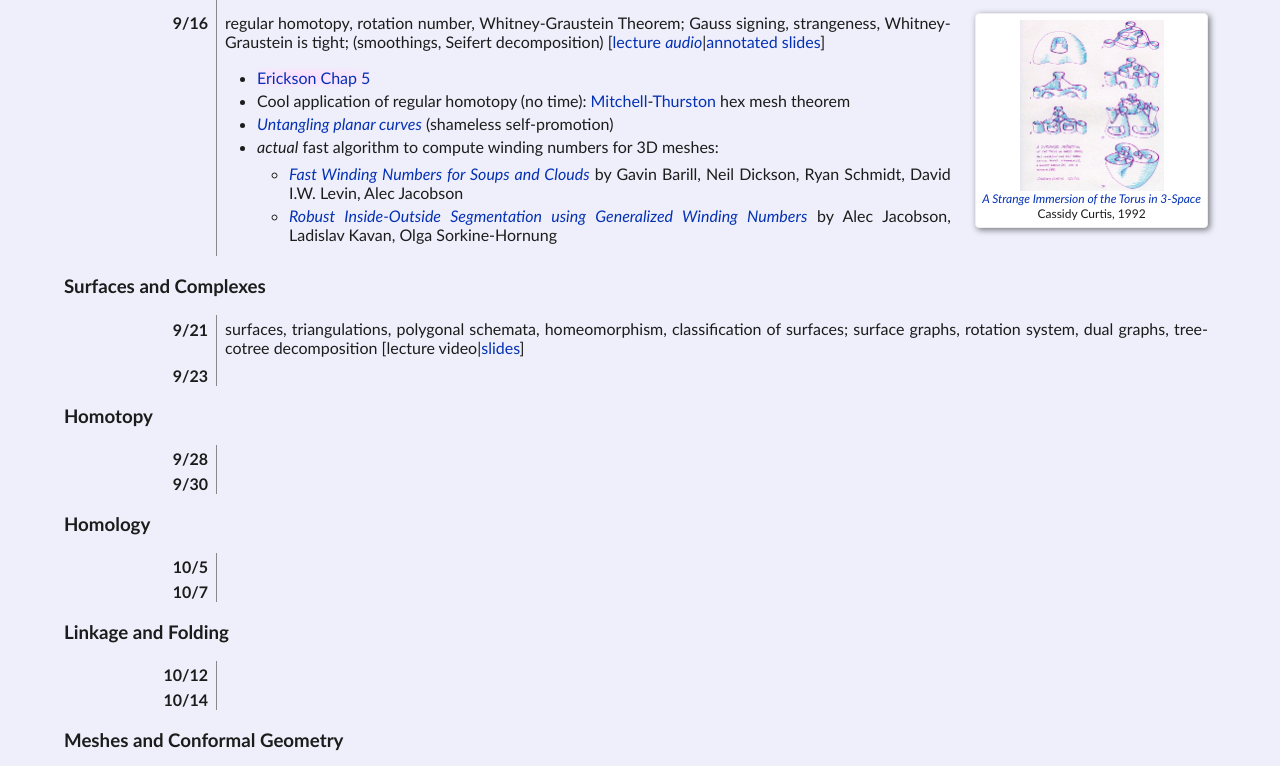
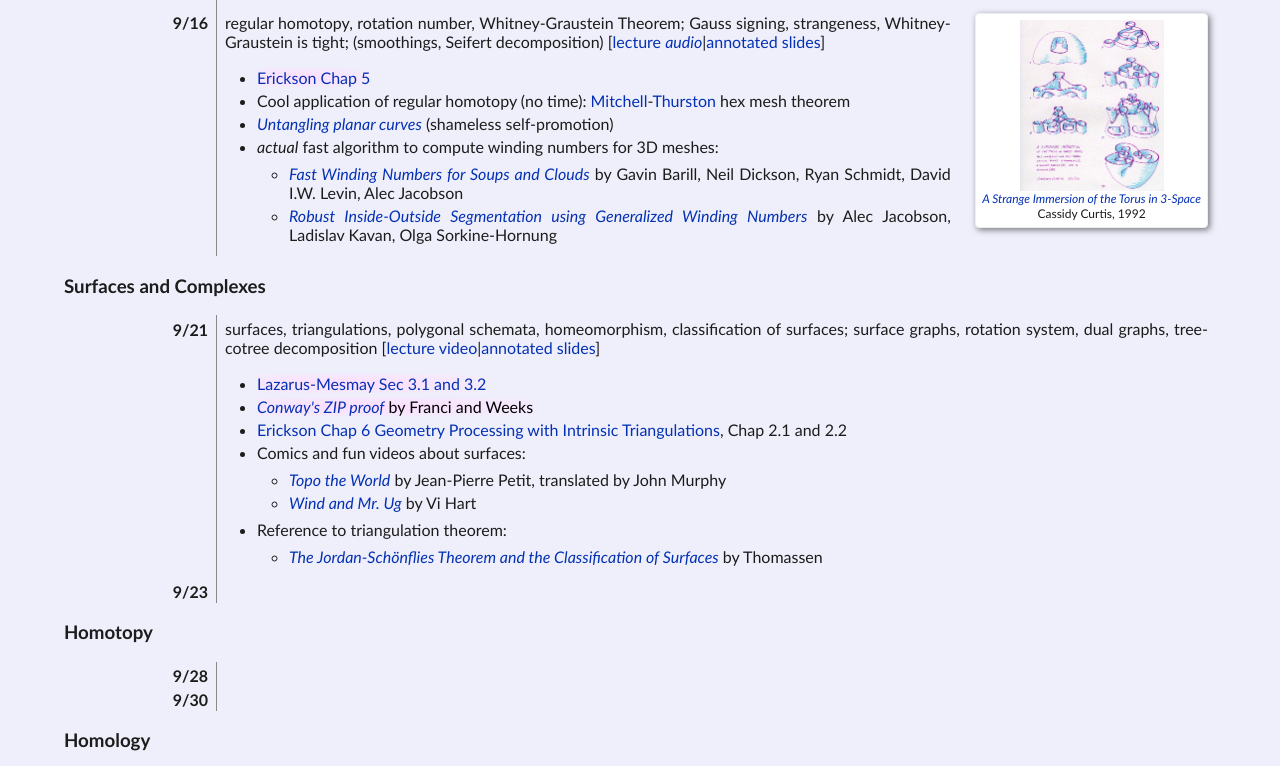
Before and after one commit to hcsoso/hcsoso.github.io, a plain HTML site: page teaching/topology-f21/schedule.html in a window 1280 px wide. Shown: the part 581-1347 px from the top of the page. Drawn offline with Linux system fonts and the light colour scheme.

Commit message:
0921 after

```diff
--- a/teaching/topology-f21/schedule.html
+++ b/teaching/topology-f21/schedule.html
@@ -88,7 +88,7 @@ regular homotopy, rotation number, Whitney-Graustein Theorem; Gauss signing, str
         <li> <a href="https://www.dgp.toronto.edu/projects/fast-winding-numbers/" target="_blank"><em>Fast Winding Numbers for Soups and Clouds</em></a> by Gavin Barill, Neil Dickson, Ryan Schmidt, David I.W. Levin, Alec Jacobson
         <li> <a href="https://igl.ethz.ch/projects/winding-number/" target="_blank"><em>Robust Inside-Outside Segmentation using Generalized Winding Numbers</em></a> by Alec Jacobson, Ladislav Kavan, Olga Sorkine-Hornung
         </ul>
-</ul>
+    </ul>
 
 
 </dl>
@@ -98,8 +98,37 @@ regular homotopy, rotation number, Whitney-Graustein Theorem; Gauss signing, str
 <dt> 9/21
 <dd>
 
+<!--
+<div class="floater">
+<a href="figs/monkey-saddle-2.gif"><img src="figs/monkey-saddle-2.gif" width=144 border=0></a><br>
+<em><a href="http://otherthings.com/uw/torus.html" target="_blank">A Strange Immersion of the Torus in 3-Space</a></em><br>
+Cassidy Curtis, 1992<br>
+</div>
+-->
+
 surfaces, triangulations, polygonal schemata, homeomorphism, classification of surfaces; surface graphs, rotation system, dual graphs, tree-cotree decomposition
-[lecture video|<a href="slides/0921-before.pdf">slides</a>]
+[<a href="https://dartmouth.hosted.panopto.com/Panopto/Pages/Viewer.aspx?id=7fb44d72-e1de-40c1-80af-adaa016007be" target="_blank">lecture video</a>|<a href="slides/0921.pdf">annotated slides</a>]
+<dd>
+    <ul class=sub>
+    <li>
+    <mark><a href="http://monge.univ-mlv.fr/~demesma/FullLectureNotes.pdf" target="_blank">Lazarus-Mesmay Sec 3.1 and 3.2</a></mark>
+    <li>
+    <mark><a href="https://www.maths.ed.ac.uk/~v1ranick/papers/francisweeks.pdf" target="_blank"><em>Conway's ZIP proof</em></a> by Franci and Weeks</mark>
+    <li>
+    <a href="http://jeffe.cs.illinois.edu/teaching/comptop/2017/chapters/06-combinatorial-surfaces.pdf" target="_blank">Erickson Chap 6</a>
+    <a href="https://nmwsharp.com/media/papers/int-tri-course/int_tri_course.pdf" target="_blank">Geometry Processing with Intrinsic Triangulations</a>, Chap 2.1 and 2.2
+    <li> Comics and fun videos about surfaces:
+        <ul class=sub>
+        <li> <a href="http://www.savoir-sans-frontieres.com/JPP/telechargeables/English/Topo_the_world_eng.pdf" target="_blank"><em>Topo the World</em></a> by Jean-Pierre Petit, translated by John Murphy
+        <li> <a href="https://www.youtube.com/watch?v=4mdEsouIXGM" target="_blank"><em>Wind and Mr. Ug</em></a> by Vi Hart
+        </ul>
+    <li> Reference to triangulation theorem:
+        <ul class=sub>
+        <li> <a href="https://www.maths.ed.ac.uk/~v1ranick/jordan/thomass.pdf" target="_blank"><em>The Jordan-Schönflies Theorem and the Classification of Surfaces</em></a> by Thomassen
+        </ul>
+    </ul>
+
+
 
 <dt> 9/23
 <dd> <ul></ul>
```
Also changed, not shown: 1 other file.
